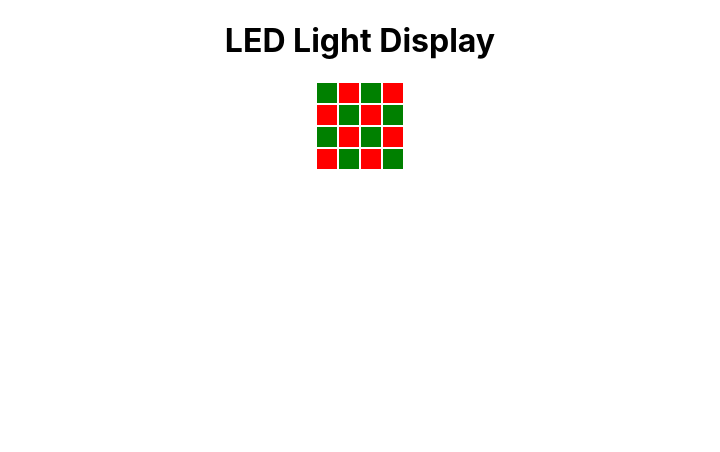
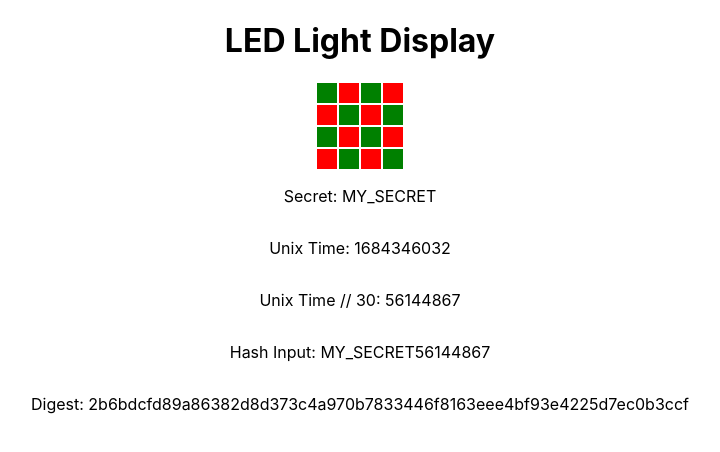
Before and after one commit to jduffey/watch-led, a React (Create React App) app: page / in a window 1280 px wide. Shown: the top 452 px of the page, without its empty margins (280-1000 px from the left). Built offline with nearby package versions, Linux system fonts and the light colour scheme.

Commit message:
Create TOTP.js util function for calculating sha256 digest from time and secret (and time interval)

```diff
--- a/package.json
+++ b/package.json
@@ -6,6 +6,7 @@
     "@testing-library/jest-dom": "^5.16.5",
     "@testing-library/react": "^13.4.0",
     "@testing-library/user-event": "^13.5.0",
+    "crypto-js": "^4.1.1",
     "react": "^18.2.0",
     "react-dom": "^18.2.0",
     "react-scripts": "5.0.1",
--- a/src/App.js
+++ b/src/App.js
@@ -1,12 +1,41 @@
+import { useEffect, useState } from 'react';
+
 import './App.css';
 
 import LedGrid from './components/LedGrid';
+import TOTP from './utils/TOTP';
 
 const App = () => {
+    const [time, setTime] = useState(Math.floor(Date.now() / 1000));
+    const [totp, setTotp] = useState({
+        hashInput: "",
+        digest: "",
+    });
+    const secret = "MY_SECRET";
+    const timeInterval = 30;
+
+    useEffect(() => {
+        const interval = setInterval(() => {
+            setTime(Math.floor(Date.now() / 1000));
+        }, 1000);
+
+        return () => clearInterval(interval);
+    }, []);
+
+    useEffect(() => {
+        const totpResult = TOTP(secret, time, timeInterval);
+        setTotp(totpResult);
+    }, [time]);
+
     return (
         <div className="App">
             <h1>LED Light Display</h1>
             <LedGrid width={4} height={4} />
+            <p>Secret: {secret}</p>
+            <p>Unix Time: {time}</p>
+            <p>Unix Time // 30: {Math.floor(time / 30)}</p>
+            <p>Hash Input: {totp.hashInput}</p>
+            <p>Digest: {totp.digest}</p>
         </div>
     );
 }
--- /dev/null
+++ b/src/utils/TOTP.js
@@ -0,0 +1,27 @@
+/* eslint-disable no-undef */
+import CryptoJS from 'crypto-js';
+
+function TOTP(secret, time, timeInterval) {
+    // Calculate the number of 30 second intervals since Unix epoch
+    const timeStep = Math.floor(time / timeInterval);
+    console.log("timeStep", timeStep);
+
+    // Prepare the text to be hashed
+    const hashInput = secret + timeStep.toString();
+    console.log("hashInput", hashInput);
+
+    // Calculate SHA256
+    const hash = CryptoJS.SHA256(hashInput);
+    console.log("hash", hash);
+
+    // Convert the hash to hex
+    const digest = hash.toString(CryptoJS.enc.Hex);
+    console.log("digest", digest);
+
+    return {
+        hashInput,
+        digest,
+    };
+}
+
+export default TOTP;
```
Also changed, not shown: 1 other file (tests, documents, lock files or other folders).
